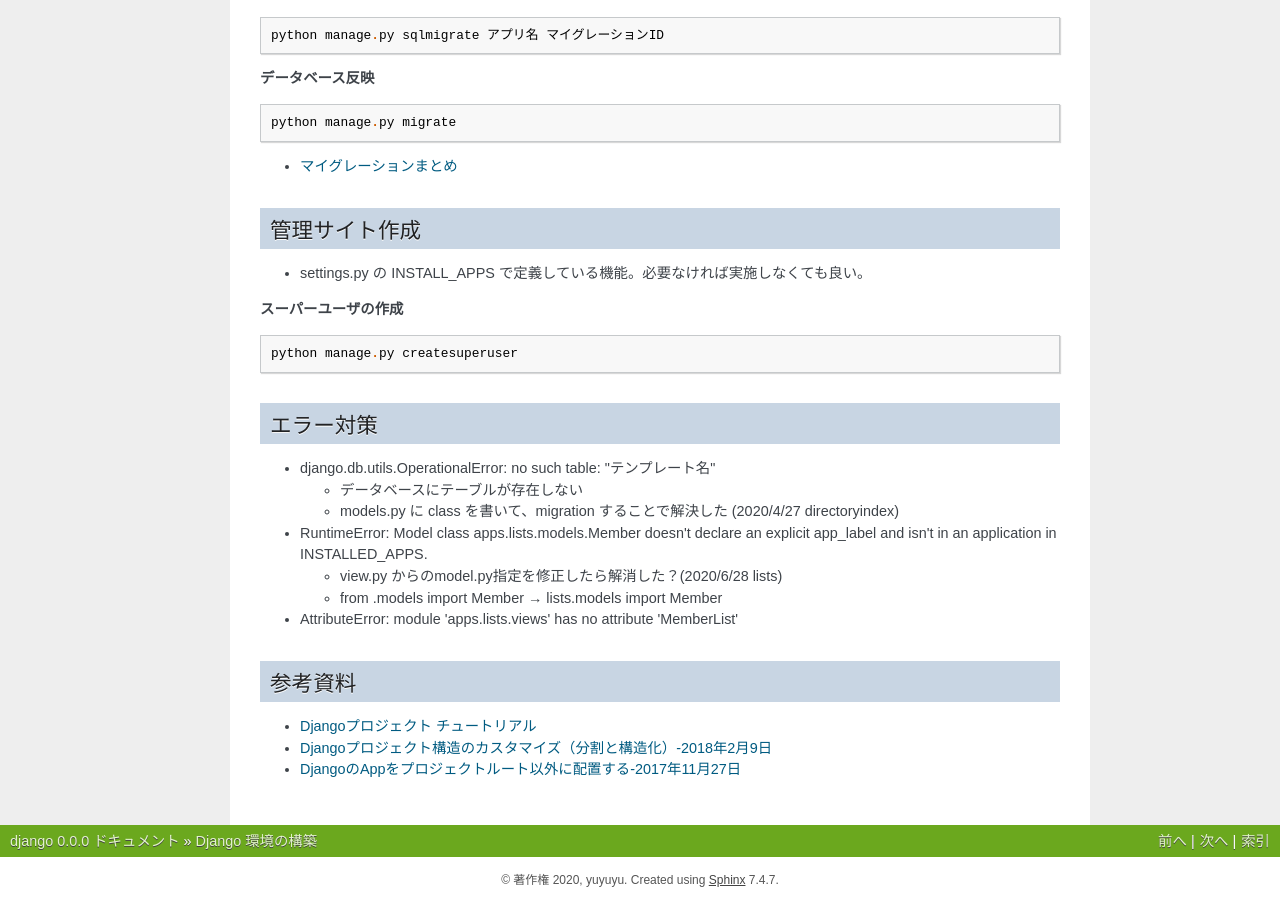
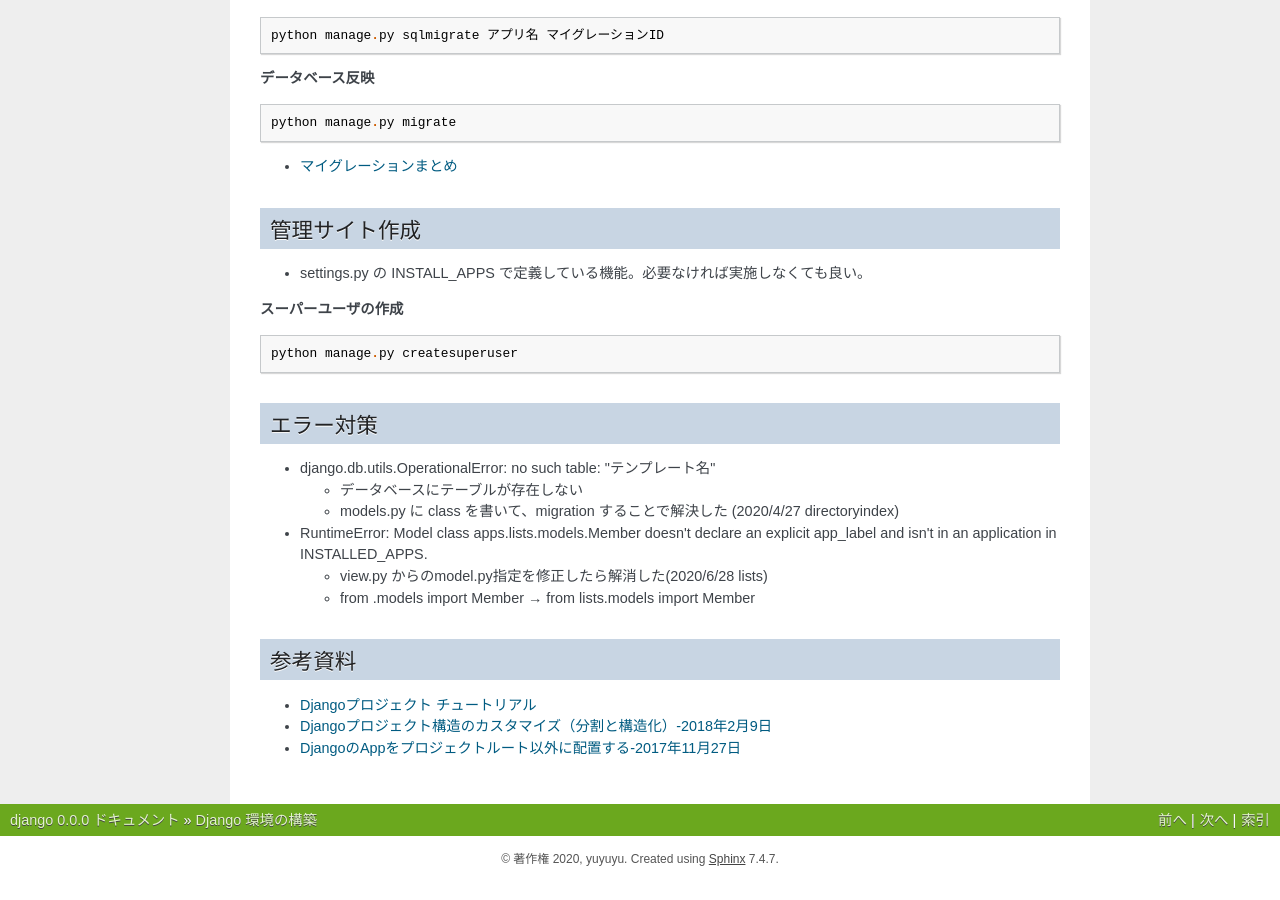
Before and after one commit to yuyuyu0706/sphinx, a Sphinx documentation site: the page built from django/source/work/page01.rst, in a window 1280 px wide and 900 px high, scrolled down 1818 px. Built offline with Sphinx 7.4.7, drawn with Linux system fonts in a browser that asks for light colours; pages that are not in the unit, such as notebooks, are missing from menus; after the commit the page ends 2697 px from its top, so only the background shows below that.

Commit message:
auto commit

```diff
--- a/django/source/work/page01.rst
+++ b/django/source/work/page01.rst
@@ -141,10 +141,8 @@ Django 環境の構築
 
 * RuntimeError: Model class apps.lists.models.Member doesn't declare an explicit app_label and isn't in an application in INSTALLED_APPS.
 
-  * view.py からのmodel.py指定を修正したら解消した？(2020/6/28 lists)
-  * from .models import Member →  lists.models import Member
-
-* AttributeError: module 'apps.lists.views' has no attribute 'MemberList'
+  * view.py からのmodel.py指定を修正したら解消した(2020/6/28 lists)
+  * from .models import Member →  from lists.models import Member
 
 参考資料
 ============
```
